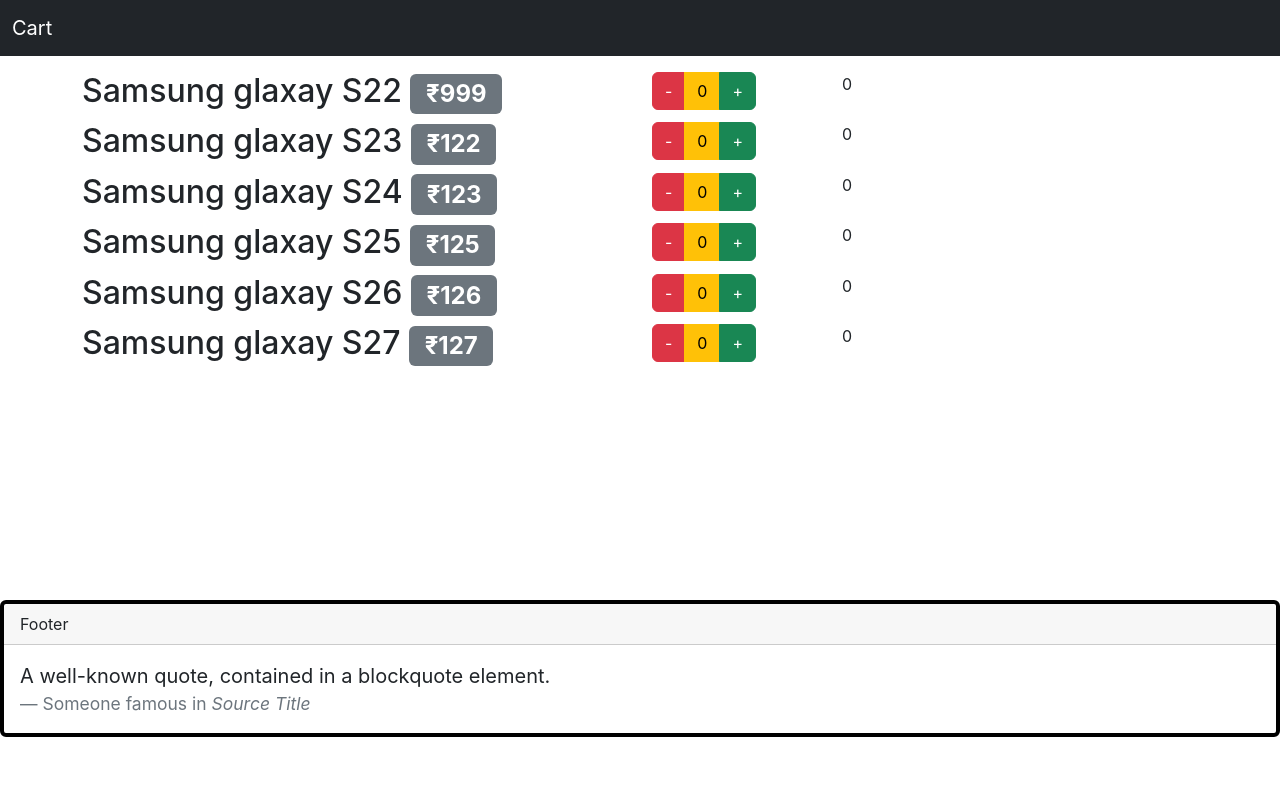
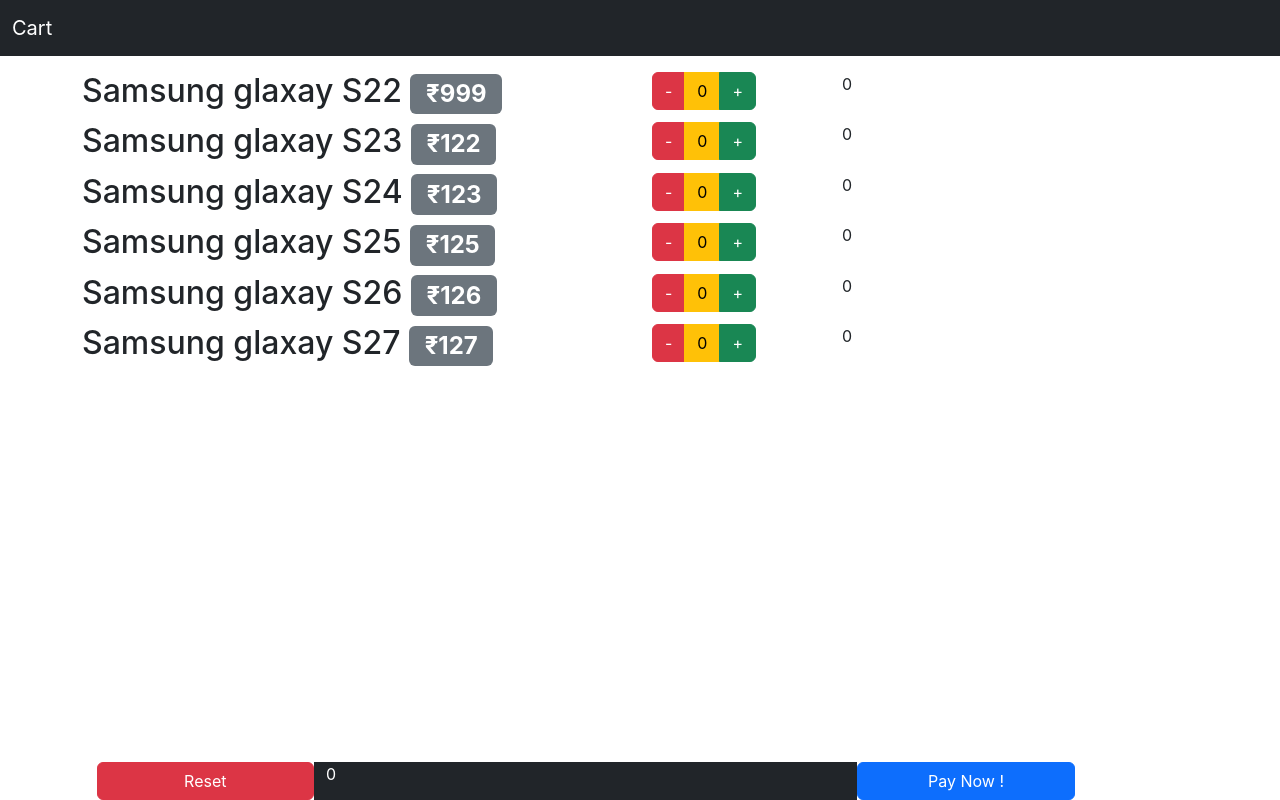
Before and after one commit to alwaysalazycoder/React-practice, a React (Create React App) app: page / in a window 1280 px wide. Built offline with nearby package versions, Linux system fonts and the light colour scheme.

Commit message:
reset function implemented

```diff
--- a/public/index.html
+++ b/public/index.html
@@ -26,7 +26,7 @@
     -->
     <!-- CSS only -->
 <link href="https://cdn.jsdelivr.net/npm/bootstrap@5.2.1/dist/css/bootstrap.min.css" rel="stylesheet" integrity="sha384-iYQeCzEYFbKjA/T2uDLTpkwGzCiq6soy8tYaI1GyVh/UjpbCx/TYkiZhlZB6+fzT" crossorigin="anonymous">
-    <title>React App</title>
+    <title>Cart App</title>
   </head>
   <body>
     <noscript>You need to enable JavaScript to run this app.</noscript>
--- a/src/App.js
+++ b/src/App.js
@@ -9,7 +9,7 @@ function App() {
     "min-height" : "66vh"
   }
 
-
+  const [totalAmount, settotalAmount] = useState(0);
   const [productList , setproductList] = useState(
     [
       {
@@ -46,14 +46,76 @@ function App() {
 
     let incrementQuantity = (index) =>{
       let newProductList = [...productList];
+      let newtotalAmount = totalAmount;
       newProductList[index].quantity == 10 ? alert("cart limit is 10 ") : newProductList[index].quantity++;
       setproductList(newProductList);
+      newtotalAmount += newProductList[index].price;
+      settotalAmount(newtotalAmount);
     }
     let decrementQuantity = (index) =>{
       let newProductList = [...productList];
-      newProductList[index].quantity > 0 ? newProductList[index].quantity-- : ( alert("cart cannot be empty"));
+      let newtotalAmount = totalAmount;
+      if(newProductList[index].quantity > 0){
+        newProductList[index].quantity--;
+        setproductList(newProductList);
+        newtotalAmount -= newProductList[index].price;
+      }
+      else{
+        newProductList[index].quantity = 0;
+        setproductList(newProductList);
+        alert("Cart cannot be empty");
+      }
+
+      settotalAmount(newtotalAmount);
+
+    }
+
+    let reset = () =>{
+      console.log("ok reseted..")
+      let newtotalAmount = 0;
+      let newProductList = [
+        {
+          price : 999,
+          name : "Samsung glaxay S22",
+          quantity : 0
+        },
+        {
+          price : 122,
+          name : "Samsung glaxay S23",
+          quantity : 0,
+        },
+        {
+          price : 123,
+          name : "Samsung glaxay S24" ,
+          quantity : 0,
+        },
+        {
+          price : 125,
+          name : "Samsung glaxay S25",
+          quantity : 0,
+        },
+        {
+          price : 126,
+          name : "Samsung glaxay S26",
+          quantity : 0,
+        },
+        {
+          price : 127,
+          name : "Samsung glaxay S27",
+          quantity : 0,
+        },
+      ];
       setproductList(newProductList);
+      settotalAmount(newtotalAmount);
+    }
 
+    let paynow = () =>{
+      if(totalAmount == 0){
+        alert("Please select any item you can't checkout with empty cart..")
+      }
+      else{
+        alert("Are you sure you want to checkout..");
+      }
     }
 
   return (
@@ -63,7 +125,7 @@ function App() {
       <ProductList productList = {productList} incrementQuantity = {incrementQuantity} decrementQuantity={decrementQuantity}/>
     </main>
 
-    <Footer/>
+    <Footer totalAmount = {totalAmount} reset = {reset} paynow = {paynow}/>
     </>
   );
 }
--- a/src/Components/Footer.jsx
+++ b/src/Components/Footer.jsx
@@ -1,23 +1,23 @@
 import React from 'react'
 
 
-export const Footer = () => {
+export const Footer = (props) => {
   let stylesheet = {
     border : "4px solid black",
   }
   return (
 
-    <div className="card" style = {stylesheet}>
-      <div className="card-header">Footer</div>
-      <div className="card-body">
-        <blockquote className="blockquote mb-0">
-          <p>A well-known quote, contained in a blockquote element.</p>
-          <footer className="blockquote-footer">
-            Someone famous in <cite title="Source Title">Source Title</cite>
-          </footer>
-        </blockquote>
+
+    <div className="row fixed-bottom">
+      <span className='col-1'></span>
+      <button className='btn btn-danger col-2' onClick = {() => {props.reset()}}>Reset</button>
+      <div className='col-5 bg-dark text-white ' >
+        {props.totalAmount}
       </div>
+      <button className='btn btn-primary col-2' onClick = {() => {props.paynow()}} >Pay Now !</button>
     </div>
+
+
 
   )
 }
```
